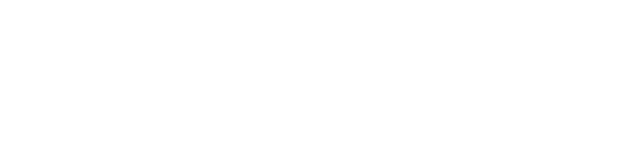
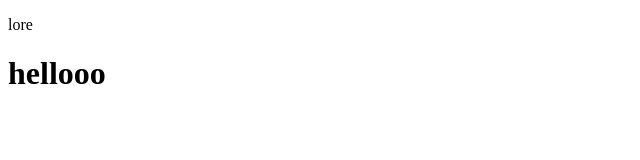
Before and after one commit to faris-p/first_repository, a plain HTML site: page sub_repo.html in a window 1280 px wide. Shown: the whole page, without its empty margins (0-640 px from the left). Drawn offline with Linux system fonts and the light colour scheme.

Commit message:
.r-footer{

```diff
--- a/sub_repo.html
+++ b/sub_repo.html
@@ -6,7 +6,8 @@
     <title>Document</title>
 </head>
 <body>
+    <p class="p-first">lore</p>
+    <h1>hellooo</h1>
 
-    <div class="second-div"></div>
 </body>
 </html>
```
